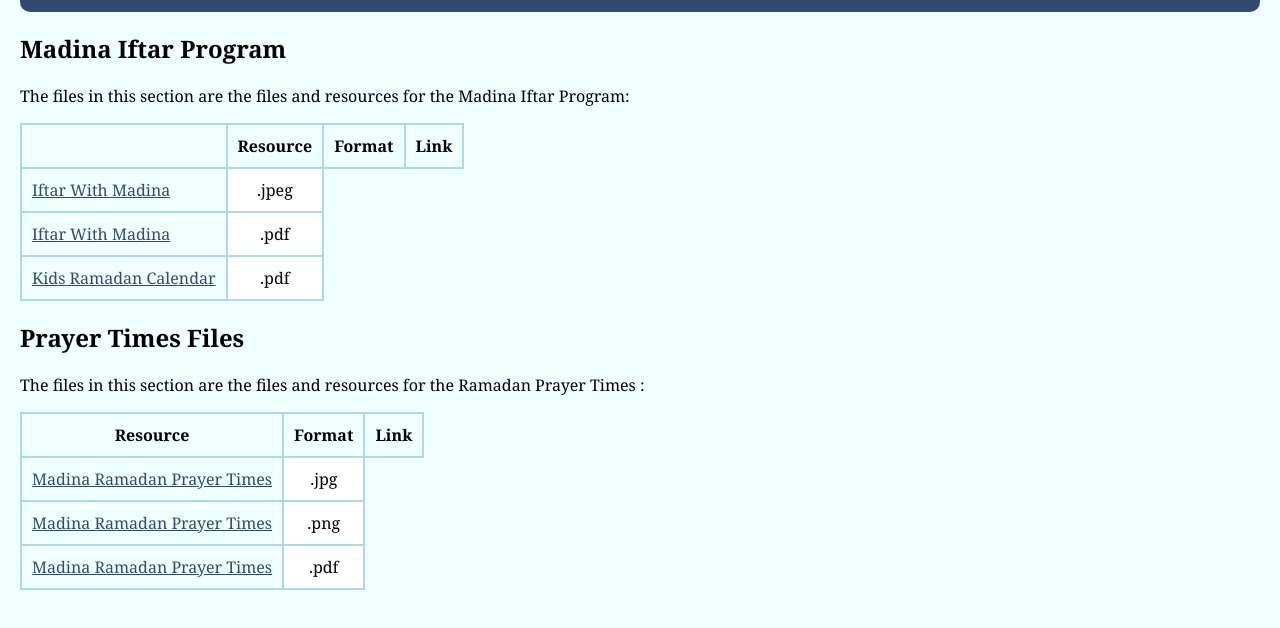
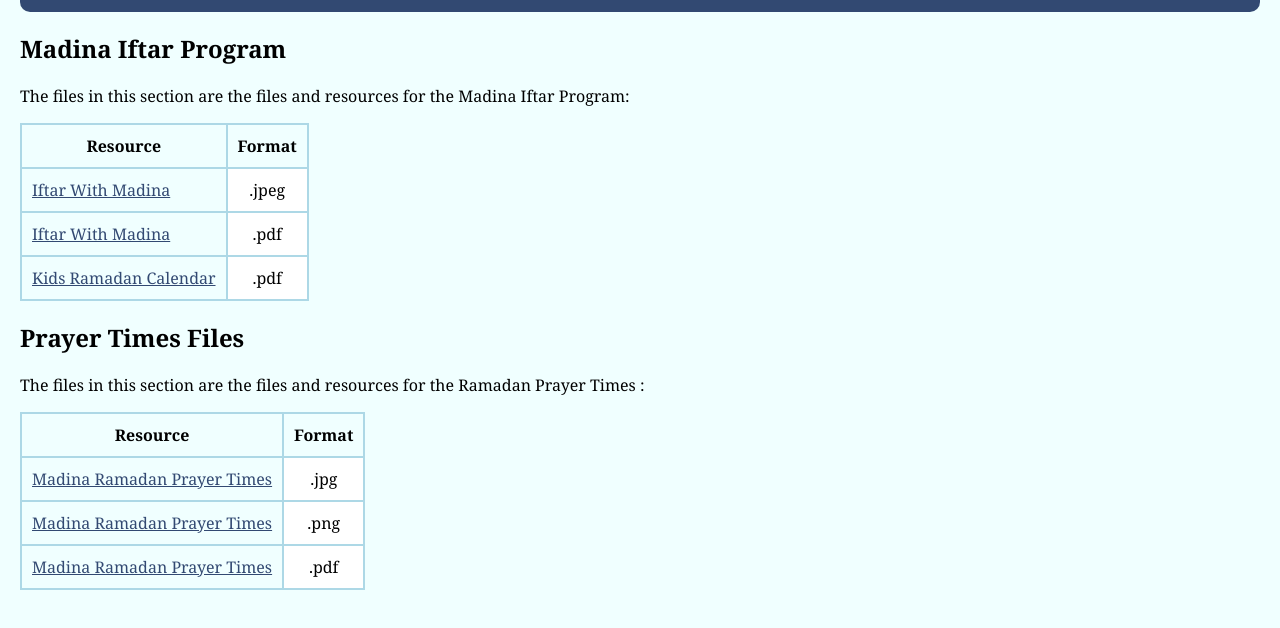
Before and after one commit to MadinaEducation/Ramadan2020, a plain HTML site: page index.html in a window 1280 px wide. Shown: the part 104-732 px from the top of the page. Drawn offline with Linux system fonts and the light colour scheme.

Commit message:
updated home page

```diff
--- a/index.html
+++ b/index.html
@@ -16,10 +16,8 @@
         The files in this section are the files and resources for the Madina Iftar Program:
         <table>
             <thead>
-                <th></th>
                 <th>Resource</th>
                 <th>Format</th>
-                <th>Link</th>
             </thead>
             <tbody>
                 <tr>
@@ -45,7 +43,6 @@
             <thead>
                 <th>Resource</th>
                 <th>Format</th>
-                <th>Link</th>
             </thead>
             <tbody>
                 <tr>
```
